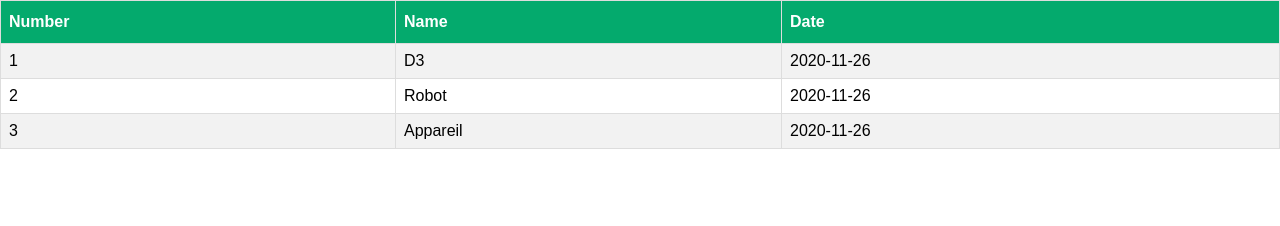
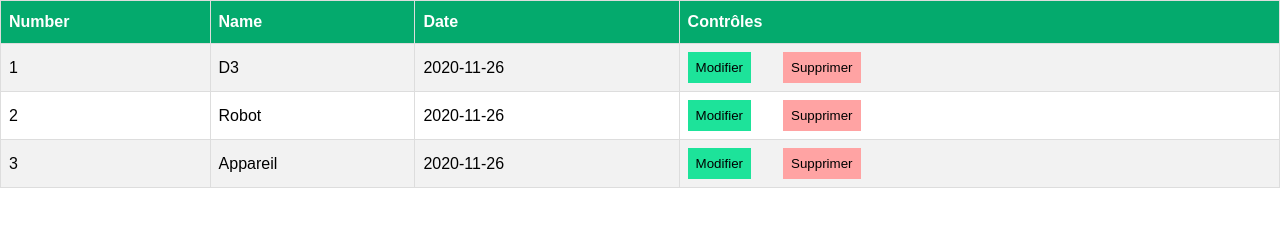
Before and after one commit to JeremDlcn/dashboard-iot-ynov, a plain HTML site: page index.html in a window 1280 px wide. Drawn offline with Linux system fonts and the light colour scheme.

Commit message:
delete items

```diff
--- a/app.js
+++ b/app.js
@@ -29,8 +29,40 @@ for (const item of storage) {
     name.innerHTML = item.name;
     date.innerHTML = item.date;
 
+    line.dataset.nb = item.number;
     line.appendChild(number)
     line.appendChild(name)
     line.appendChild(date)
     document.querySelector('#robots').appendChild(line)
 }
+
+setTimeout(() => {
+    const trs = document.querySelectorAll('tr:not(table tr:first-child)');
+    console.log(trs);
+
+    trs.forEach(element => {
+        const buttons = document.createElement('td');
+        const editButton = document.createElement('button');
+        const deleteButton = document.createElement('button');
+
+        editButton.className = 'edit';
+        deleteButton.className = 'delete';
+        editButton.innerText = 'Modifier'
+        deleteButton.innerText = 'Supprimer'
+
+        buttons.appendChild(editButton)
+        buttons.appendChild(deleteButton)
+
+        element.appendChild(buttons)
+    });
+
+    // Controle
+    const deletes = document.querySelectorAll('.delete');
+    deletes.forEach(element => {
+        element.addEventListener('click', (event)=> {
+            const row = event.target.parentElement.parentElement
+            storage = storage.filter(item => Number(item.number) !== Number(row.dataset.nb));
+            row.remove();
+        })
+    });
+}, 700);
--- a/index.html
+++ b/index.html
@@ -15,6 +15,7 @@
           <th>Number</th>
           <th>Name</th>
           <th>Date</th>
+          <th>Contrôles</th>
         </tr>
       </table>
     <script src="app.js"></script>
--- a/style.css
+++ b/style.css
@@ -49,3 +49,18 @@ a {
     background-color: #04AA6D;
     color: white;
   }
+
+
+  .edit,
+  .delete {
+    border: 0;
+    padding: .5rem;
+    margin-right: 2rem;
+  }
+
+  .edit {
+    background-color: #1de39a;
+  }
+  .delete {
+    background-color: #ffa3a3;
+  }
```
